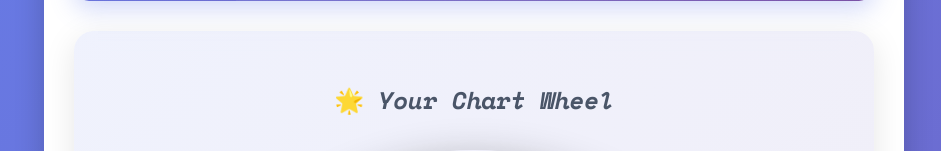
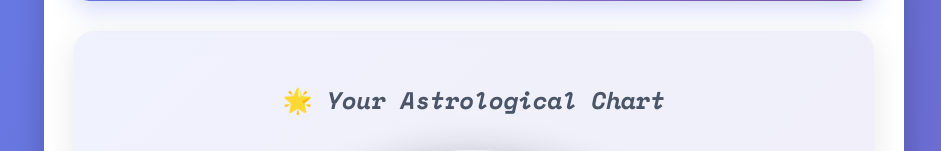
Before and after one commit to LindseyB/astro, a Flask app: template templates/full_chart.html in a window 1280 px wide. Shown: the part 334-485 px from the top of the page, without its empty margins (166-1107 px from the left). Run offline with Flask 3, Linux system fonts and the light colour scheme; the template is opened without the code that fills it, so the values that code supplies are empty.

Commit message:
change the name of the chart

```diff
--- a/templates/full_chart.html
+++ b/templates/full_chart.html
@@ -47,7 +47,7 @@
 
 <!-- Chart Wheel Visualization -->
 <div class="chart-wheel-container">
-    <h2>🌟 <i>Your Chart Wheel</i></h2>
+    <h2>🌟 <i>Your Astrological Chart</i></h2>
     <div class="chart-wheel-wrapper">
         <canvas id="chartWheel"></canvas>
     </div>
```
